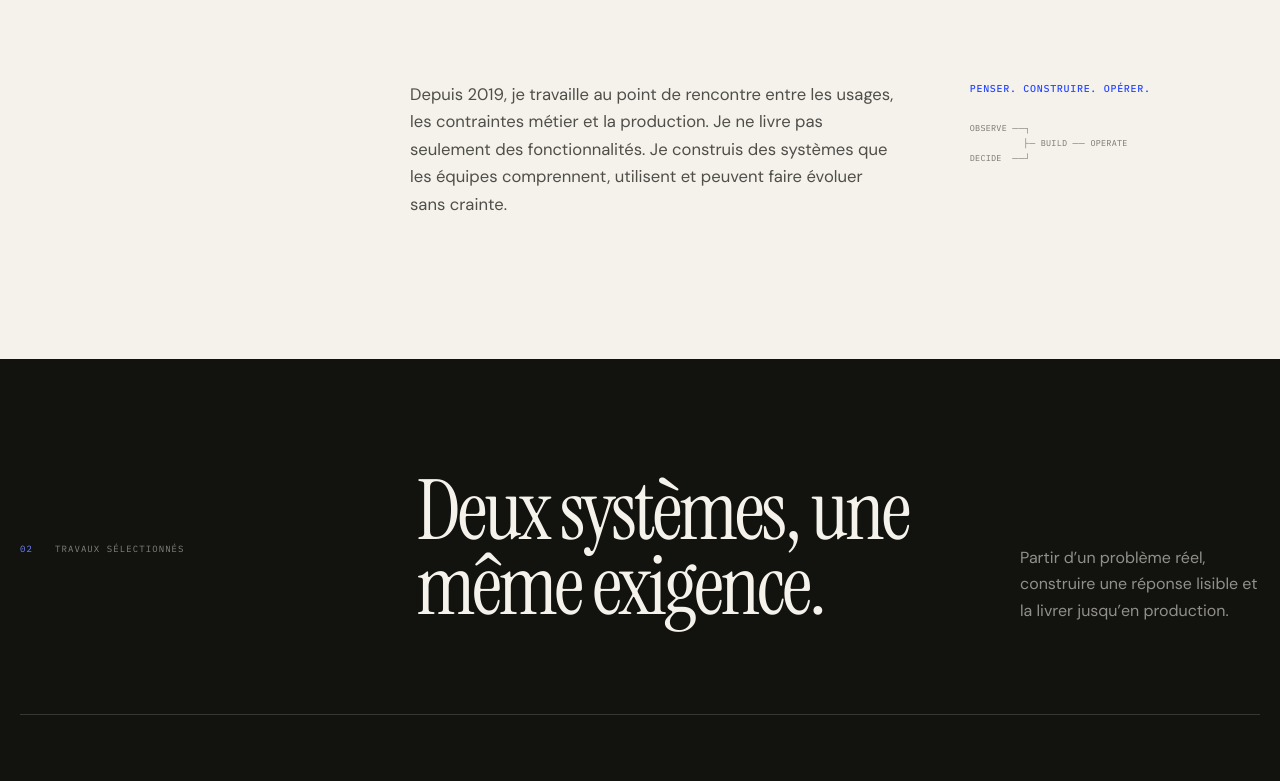
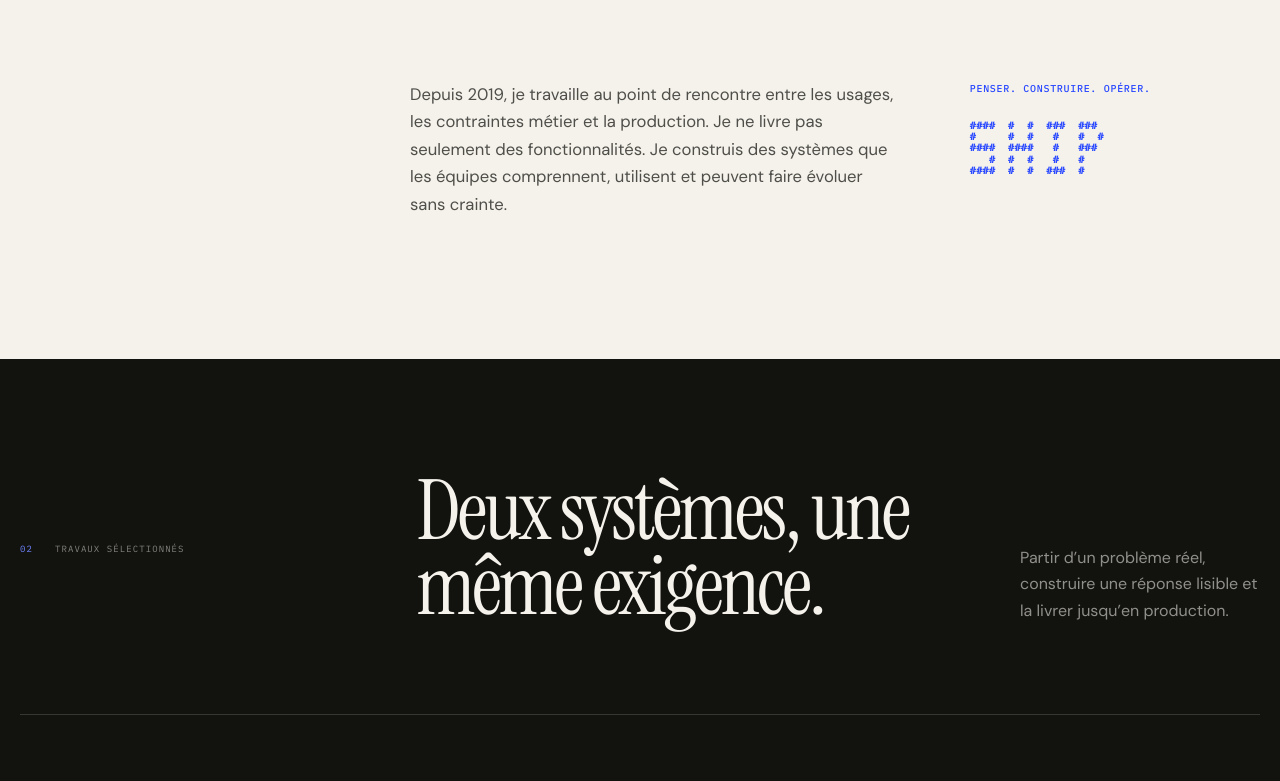
Before and after one commit to daniogo225/portfolio, a Next.js app: page / in a window 1280 px wide. Shown: the part 1179-1960 px from the top of the page. Built offline with nearby package versions, Linux system fonts and the light colour scheme.

Commit message:
fix: replace decorative diagrams with pixel ascii

```diff
--- a/app/components/Portfolio.tsx
+++ b/app/components/Portfolio.tsx
@@ -156,7 +156,11 @@ export default function Portfolio() {
               <p>{t.statement.body}</p>
               <div className="statement-system">
                 <strong>{t.statement.note}</strong>
-                <pre aria-hidden="true">{`OBSERVE ──┐\n          ├─ BUILD ── OPERATE\nDECIDE  ──┘`}</pre>
+                <pre className="pixel-ascii statement-pixel-art" aria-hidden="true">{`####  #  #  ###  ###
+#     #  #   #   #  #
+####  ####   #   ###
+   #  #  #   #   #
+####  #  #  ###  #`}</pre>
               </div>
             </div>
           </div>
@@ -194,7 +198,11 @@ export default function Portfolio() {
         <section className="profile" id="profile">
           <div className="profile-photo" data-profile-photo>
             <div><Image src="/portraits/daniogo-about-seated-cutout.png" alt={t.profile.photo} fill sizes="(min-width: 900px) 48vw, 100vw" className="profile-image" /></div>
-            <div className="profile-ascii" aria-hidden="true"><span>HUMAN::SYSTEM</span><pre>{`PRODUCT  <──>  ENGINEERING\n              │\n           DELIVERY`}</pre></div>
+            <div className="profile-ascii" aria-hidden="true"><span>IDENTITY::DA</span><pre className="pixel-ascii profile-pixel-art">{`####    ###
+#   #  #   #
+#   #  #####
+#   #  #   #
+####   #   #`}</pre></div>
             <span className="profile-photo-code">ABJ / 05.34°N / 04.01°W</span>
           </div>
           <div className="profile-content">
--- a/app/globals.css
+++ b/app/globals.css
@@ -91,6 +91,8 @@ a:focus-visible, button:focus-visible { outline: 2px solid var(--blue); outline-
 .statement-detail strong { color: var(--blue); font-family: var(--font-mono); font-size: 10px; font-weight: 500; letter-spacing: 0.07em; text-transform: uppercase; }
 .statement-system { display: flex; flex-direction: column; gap: 24px; }
 .statement-system pre { margin: 0; color: var(--muted); font-family: var(--font-mono); font-size: clamp(7px, 0.66vw, 10px); line-height: 1.8; letter-spacing: 0.03em; }
+.pixel-ascii { white-space: pre; font-family: var(--font-mono); font-variant-ligatures: none; font-weight: 600; user-select: none; }
+.statement-system .statement-pixel-art { color: var(--blue); font-size: clamp(8px, 0.78vw, 12px); line-height: 1.12; letter-spacing: 0.04em; }
 .work { background: var(--ink); color: var(--paper); }
 .work-shell { width: var(--shell); margin-inline: auto; padding: clamp(92px, 9vw, 140px) 0 clamp(72px, 7vw, 110px); }
 .work .section-label { color: rgba(244,242,235,0.5); }
@@ -190,6 +192,7 @@ a:focus-visible, button:focus-visible { outline: 2px solid var(--blue); outline-
 .profile-ascii { position: absolute; top: 7%; left: 7%; z-index: 3; color: rgba(255,255,255,0.62); font-family: var(--font-mono); }
 .profile-ascii span { color: white; font-size: 7px; letter-spacing: 0.12em; }
 .profile-ascii pre { margin: 20px 0 0; font-family: inherit; font-size: clamp(7px, 0.75vw, 10px); line-height: 1.8; }
+.profile-ascii .profile-pixel-art { color: white; font-size: clamp(10px, 1vw, 15px); line-height: 1.12; letter-spacing: 0.05em; }
 .profile-photo-code { position: absolute; bottom: 25px; left: 28px; z-index: 3; color: white; font-size: 8px; letter-spacing: 0.11em; }
 .profile-content { display: flex; min-width: 0; padding: clamp(12px, 2vw, 30px) clamp(0px, 2.5vw, 40px) 0 0; flex-direction: column; justify-content: flex-start; }
 .profile .section-label { color: rgba(255,255,255,0.5); }
```
